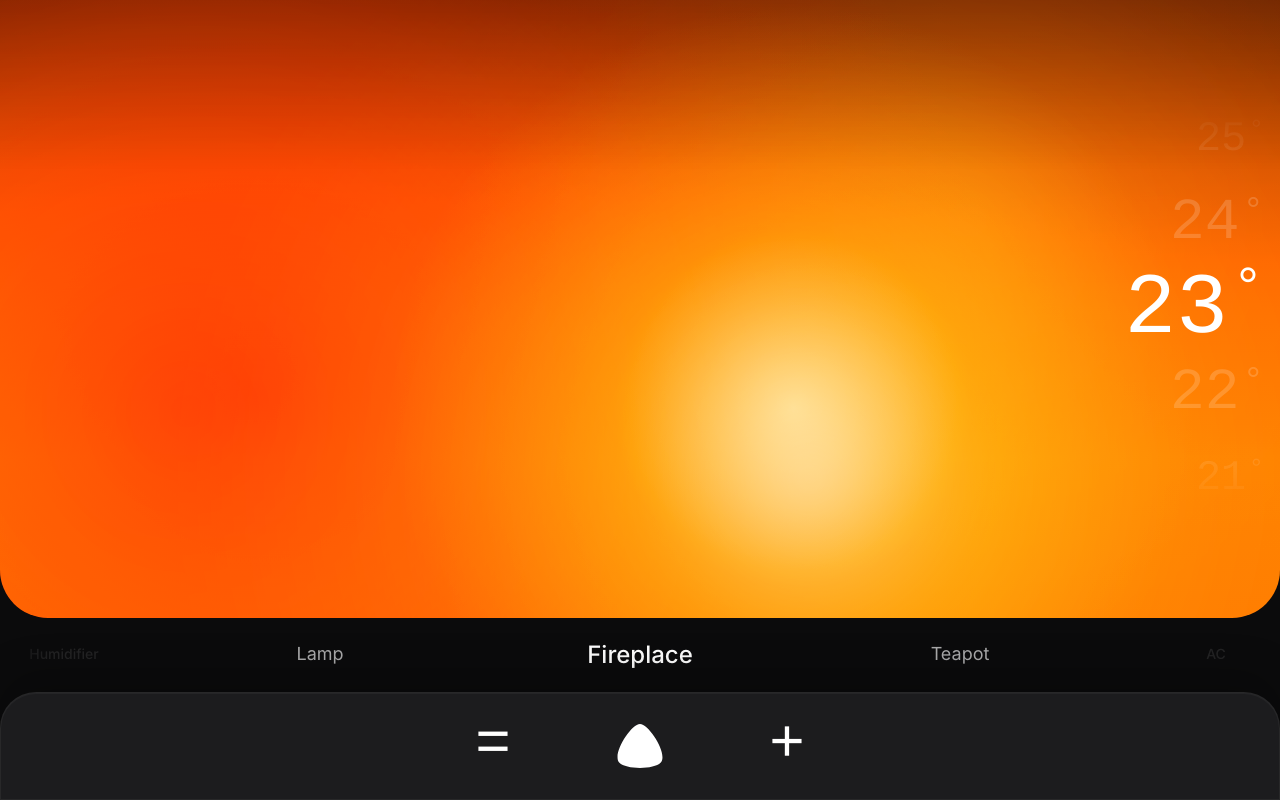
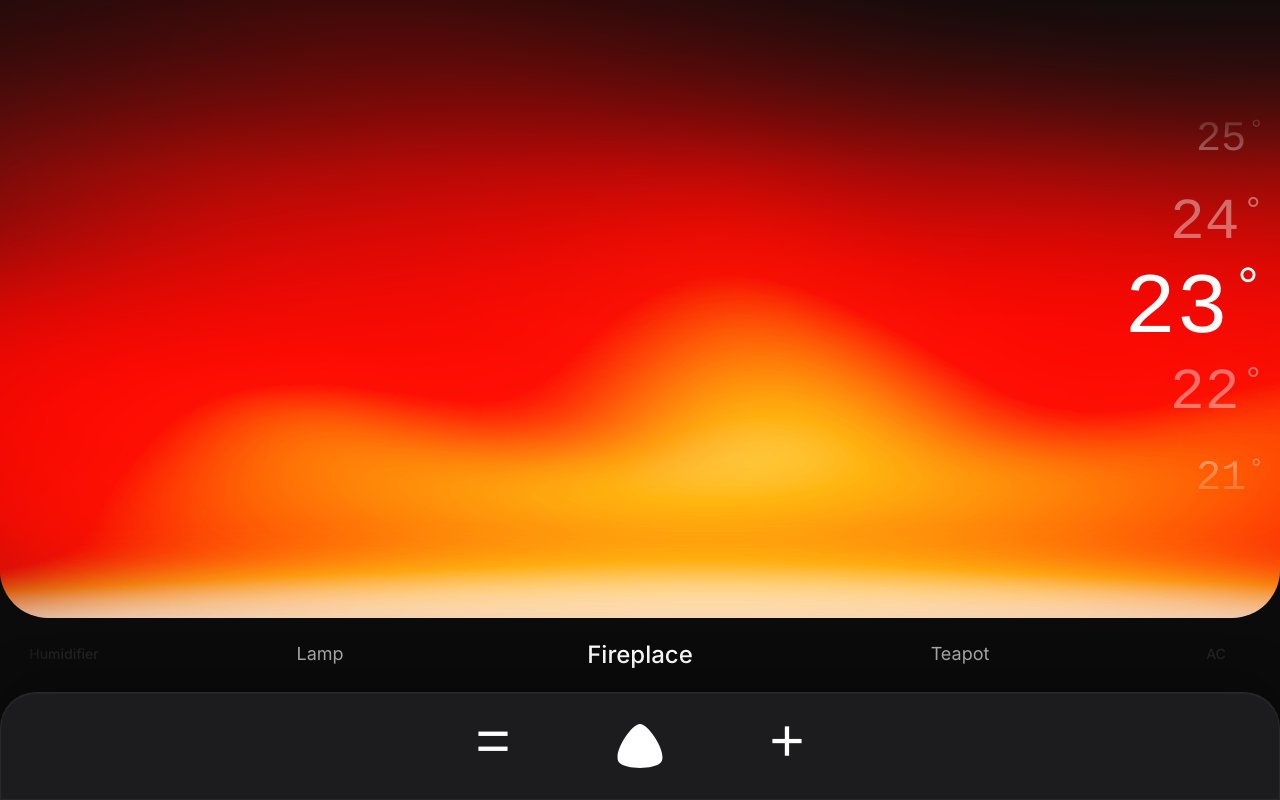
Before and after one commit to dangulkin/smarthome, a React (Vite) app: page / in a window 1280 px wide. Built offline with nearby package versions, Linux system fonts and the light colour scheme; a web font is replaced by a local one.

Commit message:
Animate fireplace flame artwork

```diff
--- a/src/main.jsx
+++ b/src/main.jsx
@@ -6,6 +6,8 @@ import "./styles.css";
 
 const INITIAL_TEMPERATURE = 23;
 const BASE_URL = import.meta.env.BASE_URL;
+const HOT_FLAME_LOOP_SECONDS = 0.95;
+const COLD_FLAME_LOOP_SECONDS = 2.8;
 
 function TemperatureRail({ temperature }) {
   const values = temperatureScale();
@@ -69,98 +71,132 @@ function BottomControl({ intensity }) {
   );
 }
 
-function FireCanvas({ intensity }) {
-  const canvasRef = useRef(null);
+function FireArtwork({ intensity }) {
+  const redPathRef = useRef(null);
+  const orangePathRef = useRef(null);
+  const goldPathRef = useRef(null);
+  const coreRef = useRef(null);
+  const intensityRef = useRef(intensity);
 
   useEffect(() => {
-    const canvas = canvasRef.current;
-    const context = canvas?.getContext("2d");
+    intensityRef.current = intensity;
+  }, [intensity]);
 
-    if (!canvas || !context) {
-      return undefined;
-    }
+  useEffect(() => {
+    let animationFrame = 0;
+    let previousTimeMs = null;
+    let phase = 0;
+    let smoothHeat = intensityRef.current;
 
-    let frame = 0;
-    let animationFrame = 0;
+    const redBase = [-8, 250, 78, 430, 14, 80, 166, 420, 89, -34, 262, 340, 254, 96, 344, 404, 390, -20];
+    const orangeBase = [55, 330, 130, 498, 88, 105, 205, 430, 195, 210, 296, 506, 326, 138];
+    const goldBase = [112, 438, 188, 530, 204, 248, 276, 502, 364, 350];
 
-    const resize = () => {
-      const rect = canvas.getBoundingClientRect();
-      const scale = Math.min(window.devicePixelRatio || 1, 2);
-      canvas.width = Math.round(rect.width * scale);
-      canvas.height = Math.round(rect.height * scale);
-      context.setTransform(scale, 0, 0, scale, 0, 0);
+    const point = (base, index, amount, time, phase, motion) => {
+      const activeAmount = amount * motion;
+      const x = base[index] + Math.sin(time * 1.1 + phase) * activeAmount * 0.22;
+      const y = base[index + 1] + Math.sin(time + phase) * activeAmount;
+      return `${x.toFixed(1)} ${y.toFixed(1)}`;
     };
 
-    const drawBlob = (x, y, radius, colors) => {
-      const gradient = context.createRadialGradient(x, y, 0, x, y, radius);
-      colors.forEach(([stop, color]) => gradient.addColorStop(stop, color));
-      context.fillStyle = gradient;
-      context.beginPath();
-      context.arc(x, y, radius, 0, Math.PI * 2);
-      context.fill();
+    const render = (timeMs) => {
+      const deltaSeconds = previousTimeMs === null ? 1 / 60 : Math.min((timeMs - previousTimeMs) / 1000, 0.064);
+      previousTimeMs = timeMs;
+
+      const targetHeat = intensityRef.current;
+      const heatEase = 1 - Math.exp(-deltaSeconds / 0.16);
+      smoothHeat += (targetHeat - smoothHeat) * heatEase;
+
+      const loopSeconds = COLD_FLAME_LOOP_SECONDS - smoothHeat * (COLD_FLAME_LOOP_SECONDS - HOT_FLAME_LOOP_SECONDS);
+      const motion = 0.36 + smoothHeat * 0.82;
+      phase += deltaSeconds * ((Math.PI * 2) / loopSeconds);
+      const time = phase;
+
+      redPathRef.current?.setAttribute(
+        "d",
+        `M-18 648 L${point(redBase, 0, 32, time, 0.2, motion)} L${point(redBase, 2, -18, time, 1.1, motion)} L${point(redBase, 4, 44, time, 2.2, motion)} L${point(redBase, 6, -28, time, 3.1, motion)} L${point(redBase, 8, 40, time, 4.0, motion)} L${point(redBase, 10, -22, time, 4.7, motion)} L${point(redBase, 12, 30, time, 5.4, motion)} L${point(redBase, 14, -34, time, 6.1, motion)} L${point(redBase, 16, 38, time, 6.8, motion)} L426 648 Z`
+      );
+
+      orangePathRef.current?.setAttribute(
+        "d",
+        `M42 664 L${point(orangeBase, 0, -28, time, 0.9, motion)} L${point(orangeBase, 2, 24, time, 1.7, motion)} L${point(orangeBase, 4, 38, time, 2.6, motion)} L${point(orangeBase, 6, -30, time, 3.6, motion)} L${point(orangeBase, 8, 36, time, 4.4, motion)} L${point(orangeBase, 10, -24, time, 5.2, motion)} L${point(orangeBase, 12, 34, time, 6.0, motion)} L410 664 Z`
+      );
+
+      goldPathRef.current?.setAttribute(
+        "d",
+        `M46 670 L${point(goldBase, 0, -34, time, 1.3, motion)} L${point(goldBase, 2, 20, time, 2.1, motion)} L${point(goldBase, 4, 42, time, 3.2, motion)} L${point(goldBase, 6, -26, time, 4.1, motion)} L${point(goldBase, 8, 32, time, 5.0, motion)} L372 670 Z`
+      );
+
+      const corePulse = Math.sin(time + 1.3);
+      const coreDrift = Math.sin(time * 1.1 + 2.1);
+      if (coreRef.current) {
+        coreRef.current.setAttribute("cx", (212 + coreDrift * 8 * motion).toFixed(1));
+        coreRef.current.setAttribute("cy", (676 + corePulse * 7 * motion).toFixed(1));
+        coreRef.current.setAttribute("rx", (172 + corePulse * 18 * motion).toFixed(1));
+        coreRef.current.setAttribute("ry", (72 - corePulse * 7 * motion).toFixed(1));
+        coreRef.current.setAttribute("opacity", (0.74 + (corePulse + 1) * 0.04).toFixed(2));
+      }
+
+      animationFrame = requestAnimationFrame(render);
     };
 
-    const draw = () => {
-      const width = canvas.clientWidth;
-      const height = canvas.clientHeight;
-      const heat = 0.75 + intensity * 0.55;
-      const t = frame / 60;
+    animationFrame = requestAnimationFrame(render);
 
-      context.clearRect(0, 0, width, height);
-      context.globalCompositeOperation = "screen";
-      context.filter = "blur(22px)";
+    return () => cancelAnimationFrame(animationFrame);
+  }, []);
 
-      drawBlob(
-        width * (0.18 + Math.sin(t * 0.72) * 0.045),
-        height * (0.69 + Math.cos(t * 0.6) * 0.025),
-        width * (0.44 + Math.sin(t * 0.9) * 0.035) * heat,
-        [
-          [0, "rgba(255, 16, 10, 0.72)"],
-          [0.45, "rgba(255, 72, 10, 0.42)"],
-          [1, "rgba(255, 72, 10, 0)"]
-        ]
-      );
-
-      drawBlob(
-        width * (0.61 + Math.sin(t * 0.96 + 1.4) * 0.055),
-        height * (0.78 + Math.cos(t * 0.82) * 0.035),
-        width * (0.42 + Math.cos(t * 1.1) * 0.04) * heat,
-        [
-          [0, "rgba(255, 248, 202, 0.76)"],
-          [0.28, "rgba(255, 178, 28, 0.48)"],
-          [0.72, "rgba(255, 92, 8, 0.18)"],
-          [1, "rgba(255, 92, 8, 0)"]
-        ]
-      );
-
-      drawBlob(
-        width * (0.79 + Math.cos(t * 0.52 + 0.8) * 0.04),
-        height * (0.38 + Math.sin(t * 0.68) * 0.04),
-        width * (0.36 + Math.sin(t * 0.74) * 0.03),
-        [
-          [0, "rgba(255, 120, 18, 0.34)"],
-          [0.58, "rgba(112, 26, 10, 0.18)"],
-          [1, "rgba(112, 26, 10, 0)"]
-        ]
-      );
-
-      context.filter = "none";
-      context.globalCompositeOperation = "source-over";
-      frame += 1;
-      animationFrame = requestAnimationFrame(draw);
-    };
-
-    resize();
-    draw();
-    window.addEventListener("resize", resize);
-
-    return () => {
-      cancelAnimationFrame(animationFrame);
-      window.removeEventListener("resize", resize);
-    };
-  }, [intensity]);
-
-  return <canvas className="fire-canvas" ref={canvasRef} aria-hidden="true" />;
+  return (
+    <svg className="fire-artwork" viewBox="0 0 390 662" preserveAspectRatio="none" aria-hidden="true" focusable="false">
+      <defs>
+        <radialGradient id="redFill" cx="45%" cy="60%" r="70%">
+          <stop offset="0%" stopColor="#ff180b" />
+          <stop offset="55%" stopColor="#ff2b0b" />
+          <stop offset="100%" stopColor="#ff2b0b" stopOpacity="0" />
+        </radialGradient>
+        <radialGradient id="orangeFill" cx="52%" cy="63%" r="68%">
+          <stop offset="0%" stopColor="#ff7b09" />
+          <stop offset="58%" stopColor="#ff5208" />
+          <stop offset="100%" stopColor="#ff5208" stopOpacity="0" />
+        </radialGradient>
+        <radialGradient id="goldFill" cx="50%" cy="65%" r="65%">
+          <stop offset="0%" stopColor="#fff1bd" />
+          <stop offset="44%" stopColor="#ffb21a" />
+          <stop offset="100%" stopColor="#ffb21a" stopOpacity="0" />
+        </radialGradient>
+        <filter id="blur90" x="-35%" y="-35%" width="170%" height="170%">
+          <feGaussianBlur stdDeviation="45" />
+        </filter>
+        <filter id="blur60" x="-35%" y="-35%" width="170%" height="170%">
+          <feGaussianBlur stdDeviation="30" />
+        </filter>
+        <filter id="blur40" x="-35%" y="-35%" width="170%" height="170%">
+          <feGaussianBlur stdDeviation="20" />
+        </filter>
+      </defs>
+      <path
+        ref={redPathRef}
+        className="flame-vector red"
+        filter="url(#blur90)"
+        fill="url(#redFill)"
+        d="M-18 648 L-8 250 L78 430 L14 80 L166 420 L89 -34 L262 340 L254 96 L344 404 L390 -20 L426 648 Z"
+      />
+      <path
+        ref={orangePathRef}
+        className="flame-vector orange"
+        filter="url(#blur60)"
+        fill="url(#orangeFill)"
+        d="M42 664 L55 330 L130 498 L88 105 L205 430 L195 210 L296 506 L326 138 L410 664 Z"
+      />
+      <path
+        ref={goldPathRef}
+        className="flame-vector gold"
+        filter="url(#blur40)"
+        fill="url(#goldFill)"
+        d="M46 670 L112 438 L188 530 L204 248 L276 502 L364 350 L372 670 Z"
+      />
+      <ellipse ref={coreRef} className="flame-core-glow" filter="url(#blur40)" cx="212" cy="676" rx="172" ry="72" fill="#ffffff" opacity="0.78" />
+    </svg>
+  );
 }
 
 function useVerticalSwipe(setTemperature) {
@@ -223,7 +259,8 @@ function FireplaceApp() {
       "--fire-scale": 0.92 + intensity * 0.2,
       "--fire-rise": `${7 + intensity * 13}%`,
       "--fire-speed": `${7.6 - intensity * 2.4}s`,
-      "--glow-opacity": 0.48 + intensity * 0.28
+      "--glow-opacity": 0.48 + intensity * 0.28,
+      "--flame-scale-y": 0.72 + intensity * 0.78
     }),
     [intensity]
   );
@@ -238,8 +275,7 @@ function FireplaceApp() {
       onPointerCancel={swipe.onPointerUp}
     >
       <section className="fire-panel" aria-label="Fireplace control">
-        <div className="fire-gradient" />
-        <FireCanvas intensity={intensity} />
+        <FireArtwork intensity={intensity} />
         <div className="top-vignette" />
         <TemperatureRail temperature={temperature} />
       </section>
--- a/src/styles.css
+++ b/src/styles.css
@@ -51,38 +51,32 @@ body {
   overflow: hidden;
   border-bottom-right-radius: 48px;
   border-bottom-left-radius: 48px;
-  background: #111;
+  background: #0f0f0f;
   isolation: isolate;
   contain: paint;
 }
 
-.fire-gradient,
-.fire-canvas,
 .top-vignette {
   position: absolute;
   inset: 0;
   pointer-events: none;
 }
 
-.fire-gradient {
-  background-size: 125% 125%, 145% 132%, 128% 140%, 100% 100%;
-  background:
-    radial-gradient(circle at 62% 66%, rgb(255 236 177 / 0.72), rgb(255 176 29 / 0.36) 20%, transparent 45%),
-    radial-gradient(circle at 20% 64%, rgb(255 20 12 / 0.62), rgb(255 48 8 / 0.38) 35%, transparent 68%),
-    radial-gradient(circle at 78% 38%, rgb(255 105 14 / 0.34), transparent 52%),
-    linear-gradient(180deg, #7a310d 0%, #b34e0b 25%, #f36e08 50%, #ff8106 74%, #ff7a03 100%);
-  background-position: 48% 62%, 18% 60%, 78% 34%, 0 0;
-  filter: saturate(calc(1.05 + var(--heat) * 0.24)) brightness(calc(0.98 + var(--heat) * 0.08));
-  animation: fire-gradient-shift var(--fire-speed) ease-in-out infinite alternate;
-  will-change: background-position, filter;
+.fire-artwork {
+  position: absolute;
+  inset: 0;
+  width: 100%;
+  height: 100%;
+  mix-blend-mode: hard-light;
+  pointer-events: none;
+  transform: scaleX(1.5) scaleY(var(--flame-scale-y, 1.5));
+  transform-origin: 50% 100%;
+  transition: transform 260ms cubic-bezier(0.2, 0.9, 0.2, 1);
 }
 
-.fire-canvas {
-  z-index: 2;
-  width: 100%;
-  height: 100%;
-  opacity: 0.72;
-  mix-blend-mode: screen;
+.flame-vector,
+.flame-core-glow {
+  mix-blend-mode: normal;
 }
 
 .top-vignette {
@@ -123,7 +117,7 @@ body {
   height: var(--temperature-step);
   align-items: center;
   justify-content: flex-end;
-  color: rgb(255 255 255 / 0.3);
+  color: #fff;
   font-family: "LED Counter 7 V2", "LED Dot-Matrix", "LED Dot Matrix", monospace;
   font-weight: 400;
   line-height: 1;
@@ -148,17 +142,17 @@ body {
 
 .temperature-label.size-1 {
   font-size: clamp(43px, 10.8vw, 58px);
-  opacity: 0.58;
+  opacity: 0.4;
 }
 
 .temperature-label.size-2 {
   font-size: clamp(32px, 8.1vw, 42px);
-  opacity: 0.36;
+  opacity: 0.4;
 }
 
 .temperature-label.size-3 {
   font-size: clamp(24px, 6.3vw, 32px);
-  opacity: 0.22;
+  opacity: 0.4;
 }
 
 .temperature-number,
@@ -276,15 +270,6 @@ body {
   transition: transform 220ms ease;
 }
 
-@keyframes fire-gradient-shift {
-  0% {
-    background-position: 44% 66%, 16% 64%, 80% 32%, 0 0;
-  }
-  100% {
-    background-position: 64% calc(72% - var(--fire-rise)), 26% 58%, 70% 42%, 0 0;
-  }
-}
-
 @media (max-width: 380px) {
   .temperature-drum {
     right: 16px;
```
